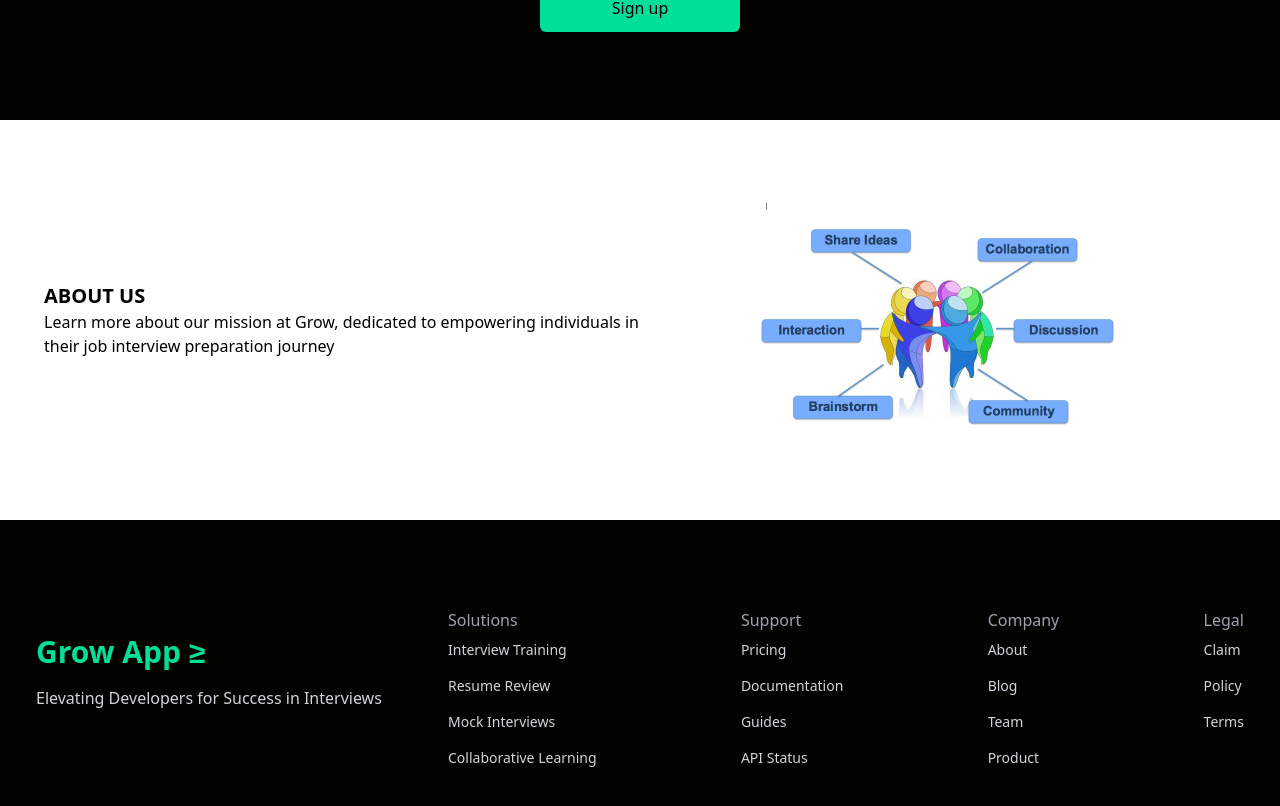
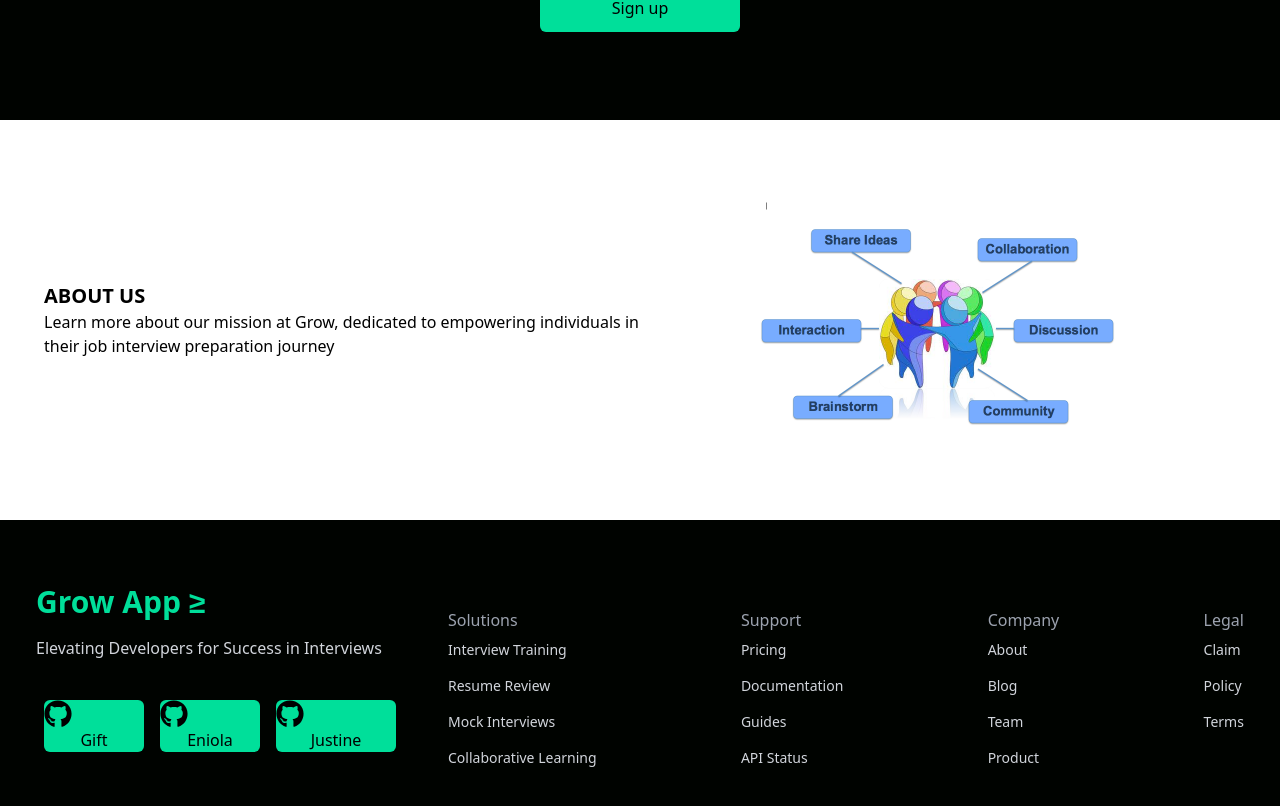
Before and after one commit to jen67/Grow, a React (Create React App) app in the folder web_grow/jobtest-frontend/: page / in a window 1280 px wide. Shown: the part 1467-2273 px from the top of the page. Built offline with nearby package versions, Linux system fonts and the light colour scheme.

Commit message:
add dev link

```diff
--- a/web_grow/jobtest-frontend/src/components/Footer.jsx
+++ b/web_grow/jobtest-frontend/src/components/Footer.jsx
@@ -1,4 +1,5 @@
 import React from "react";
+import { FaGithub } from "react-icons/fa";
 
 function Footer() {
   return (
@@ -8,6 +9,26 @@
           Grow App &#8805;
         </header>
         <p className="py-4">Elevating Developers for Success in Interviews</p>
+        <div className="flex justify-btween md:w-[75%] my-6">
+          <a href="http://github.com/jen67">
+            <button className=" mx-2 bg-[#00df9a] w-[100px] rounded-md text-black font-medium">
+              <FaGithub size={28} />
+              Gift{" "}
+            </button>
+          </a>
+          <a href="http://github.com/Eniola011">
+            <button className=" mx-2 bg-[#00df9a] w-[100px] rounded-md text-black font-medium">
+              <FaGithub size={28} />
+              Eniola{" "}
+            </button>
+          </a>
+          <a href="http://github.com/Just337ine">
+            <button className=" mx-2 bg-[#00df9a] w-[120px] rounded-md text-black font-medium">
+              <FaGithub size={28} />
+              Justine{" "}
+            </button>
+          </a>
+        </div>
       </div>
 
       <div className="lg:col-span-2 flex justify-between lg:mt-6">
```
